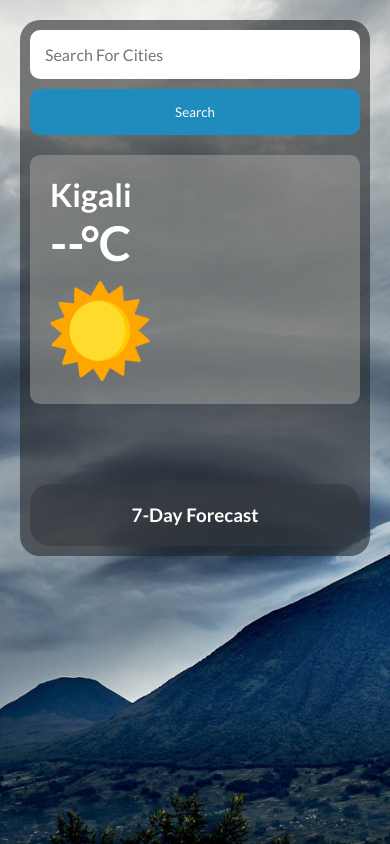
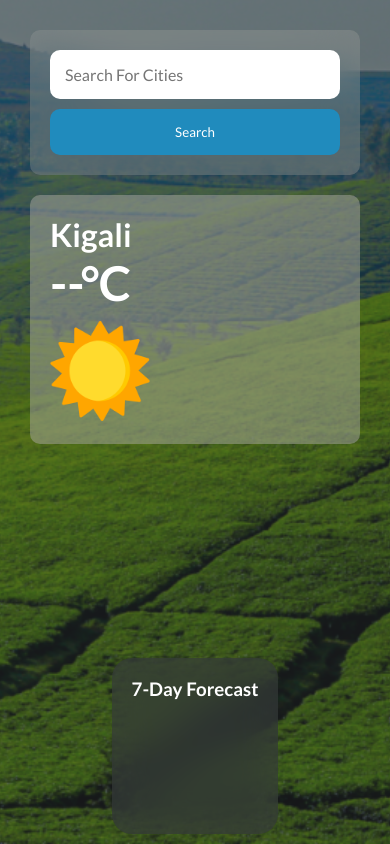
Before and after one commit to Code-harness/e-teganya, a plain HTML site: page index.html in a window 390 px wide. Drawn offline with Linux system fonts and the light colour scheme; no server answers.

Commit message:
e-teganya updated Redesign-Day1

```diff
--- a/assets/css/main.css
+++ b/assets/css/main.css
@@ -8,36 +8,47 @@
 }
 
 body {
+  /* display: flex;
+  justify-content: center;
+  align-items: center; */
   width: 100%;
   min-height: 100vh;
-  background-image: url("../images/bg_2.jpg");
+  background-image: url("../images/bg_1.png");
   background-repeat: no-repeat;
   background-size: cover;
   background-position: center;
   color: white;
-  padding: 20px;
 }
 
 .wrappers {
+  width: 100%;
+  min-height: 100vh;
   display: flex;
+  justify-content: center;
+  align-items: center;
+  /* flex-direction: column; */
   flex-wrap: wrap;
   gap: 20px;
   background: rgba(37, 39, 43, 0.6);
-  border-radius: 20px;
-  padding: 20px;
+  padding: 40px;
 }
 
 /* Left Panel */
 .wrapper_1 {
   flex: 1 1 100%;
   max-width: 700px;
+  height: fit-content;
+  padding: 20px;
+  border-radius: 20px;
 }
 
 /* Right Panel */
 .wrapper_2 {
   flex: 1 1 100%;
   max-width: 400px;
+  height: fit-content;
   background-color: rgba(54, 57, 63, 0.6);
+  backdrop-filter: blur(20px);
   border-radius: 20px;
   padding: 20px;
 }
@@ -48,6 +59,10 @@ body {
   flex-wrap: wrap;
   gap: 10px;
   margin-bottom: 20px;
+  padding: 20px;
+  border-radius: 10px;
+  background: rgba(168, 168, 162, 0.3);
+  backdrop-filter: blur(20px);
 }
 .search_bar input {
   flex: 1 1 60%;
@@ -159,8 +174,12 @@ body {
 
 /* Responsive */
 @media (max-width: 768px) {
+  body {
+    display: block;
+  }
   .wrappers {
     flex-direction: column;
+    height: unset;
     padding: 10px;
   }
   .wrapper_1,
--- a/assets/js/main.js
+++ b/assets/js/main.js
@@ -29,6 +29,7 @@ async function fetchWeatherByCity(city) {
       `https://api.openweathermap.org/data/2.5/weather?q=${city}&appid=${API_KEY}&units=metric`
     );
     const geoData = await geoRes.json();
+    console.log(geoData);
     if (geoData.cod !== 200) {
       alert("City not found");
       return;
@@ -47,6 +48,7 @@ async function fetchWeatherByCoords(lat, lon, cityName = "") {
       `https://api.openweathermap.org/data/2.5/forecast?lat=${lat}&lon=${lon}&units=metric&appid=${API_KEY}`
     );
     const data = await res.json();
+    console.log(data)
 
     if (!data.list || data.list.length === 0) return;
 
@@ -60,7 +62,7 @@ async function fetchWeatherByCoords(lat, lon, cityName = "") {
 
     // Hourly Forecast: next 6 entries
     hourlyForecastElem.innerHTML = "";
-    data.list.slice(0, 6).forEach((hour) => {
+    data.list.slice(0, 7).forEach((hour) => {
       const hourDiv = document.createElement("div");
       hourDiv.classList.add("hourly");
       hourDiv.innerHTML = `
@@ -83,7 +85,7 @@ async function fetchWeatherByCoords(lat, lon, cityName = "") {
       const condDiv = document.createElement("div");
       condDiv.classList.add("cond_card");
       condDiv.innerHTML = `
-        <img src="./assets/images/humid.png" />
+        <img src="./assets/images/windy.png" />
         <p>${cond.label}</p>
         <h2>${cond.value}</h2>
       `;
```
Also changed, not shown: assets/images/bg_1.png (added).
